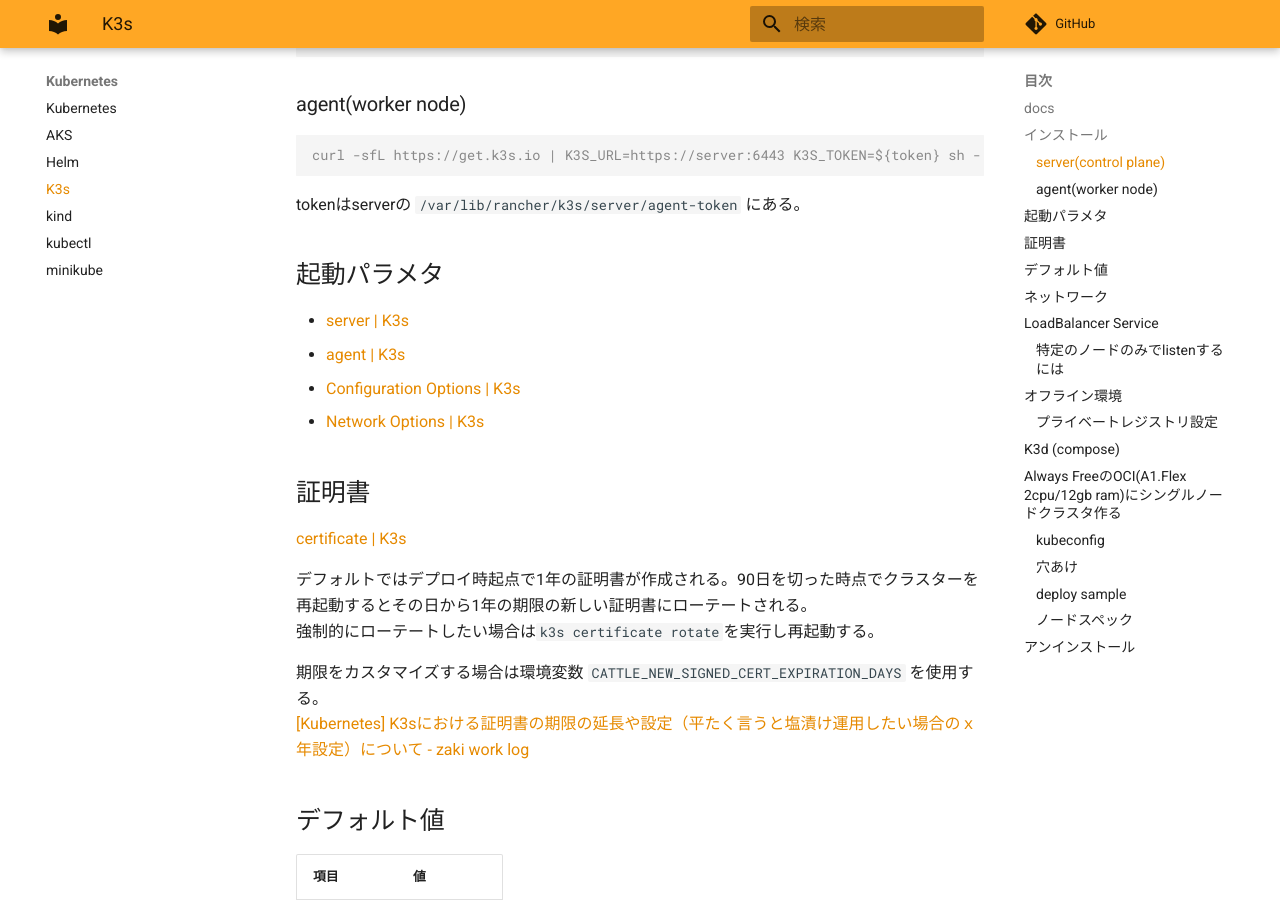
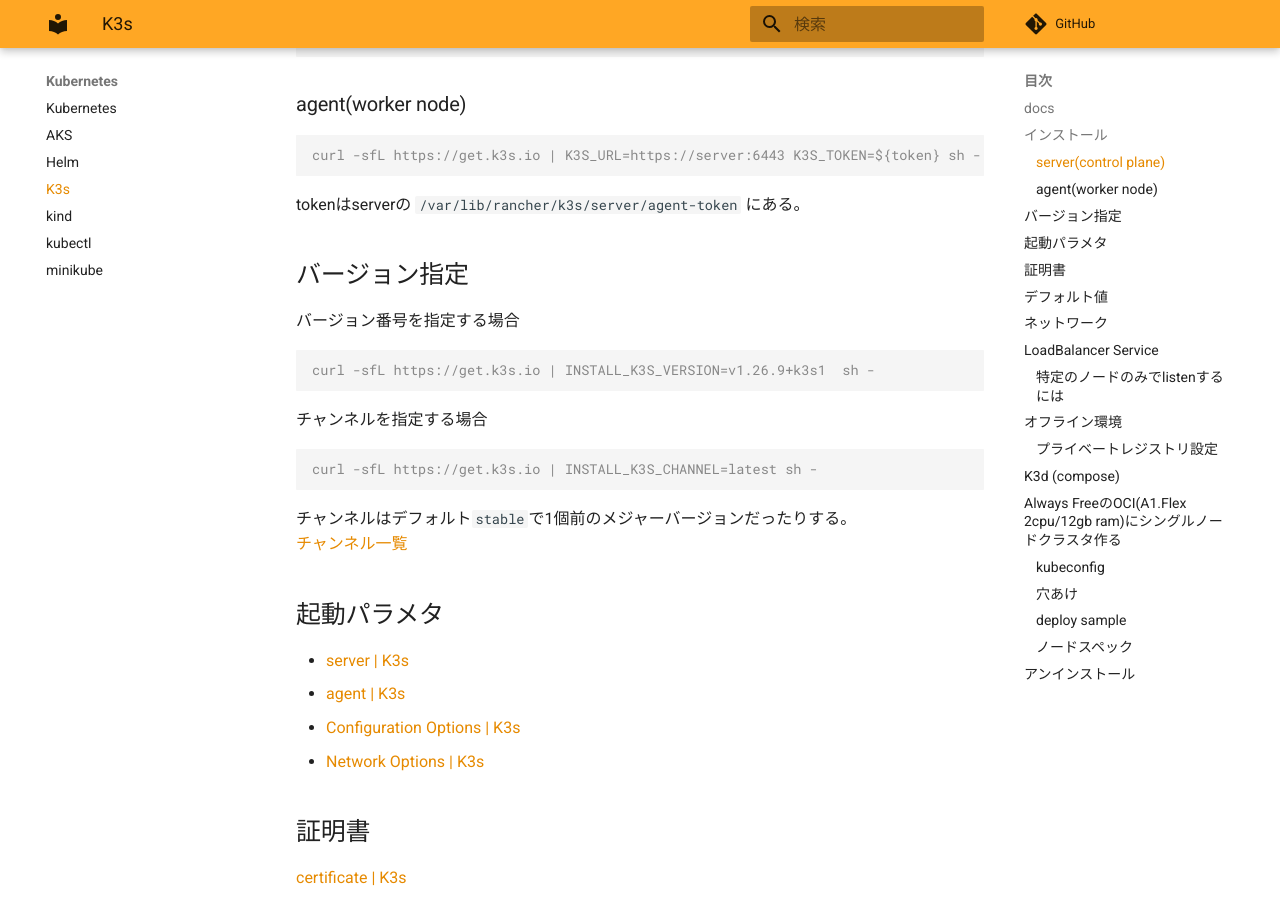
Before and after one commit to zaki-lknr/docs, an MkDocs documentation site: the page built from docs/Kubernetes/k3s.md, in a window 1280 px wide and 900 px high, scrolled down 459 px. Built offline with MkDocs 1.6.1 and Material for MkDocs 9.7.7, drawn with Linux system fonts in a browser that asks for light colours; comment, search, counter and statistics services are not loaded.

Commit message:
add: kubernetes/k3s: バージョン指定インストール

````diff
--- a/docs/Kubernetes/k3s.md
+++ b/docs/Kubernetes/k3s.md
@@ -20,6 +20,23 @@ curl -sfL https://get.k3s.io | K3S_URL=https://server:6443 K3S_TOKEN=${token} sh
 ```
 
 tokenはserverの `/var/lib/rancher/k3s/server/agent-token` にある。
+
+## バージョン指定
+
+バージョン番号を指定する場合
+
+```console
+curl -sfL https://get.k3s.io | INSTALL_K3S_VERSION=v1.26.9+k3s1  sh -
+```
+
+チャンネルを指定する場合
+
+```console
+curl -sfL https://get.k3s.io | INSTALL_K3S_CHANNEL=latest sh -
+```
+
+チャンネルはデフォルト`stable`で1個前のメジャーバージョンだったりする。
+[チャンネル一覧](https://update.k3s.io/v1-release/channels)
 
 ## 起動パラメタ
 
````
